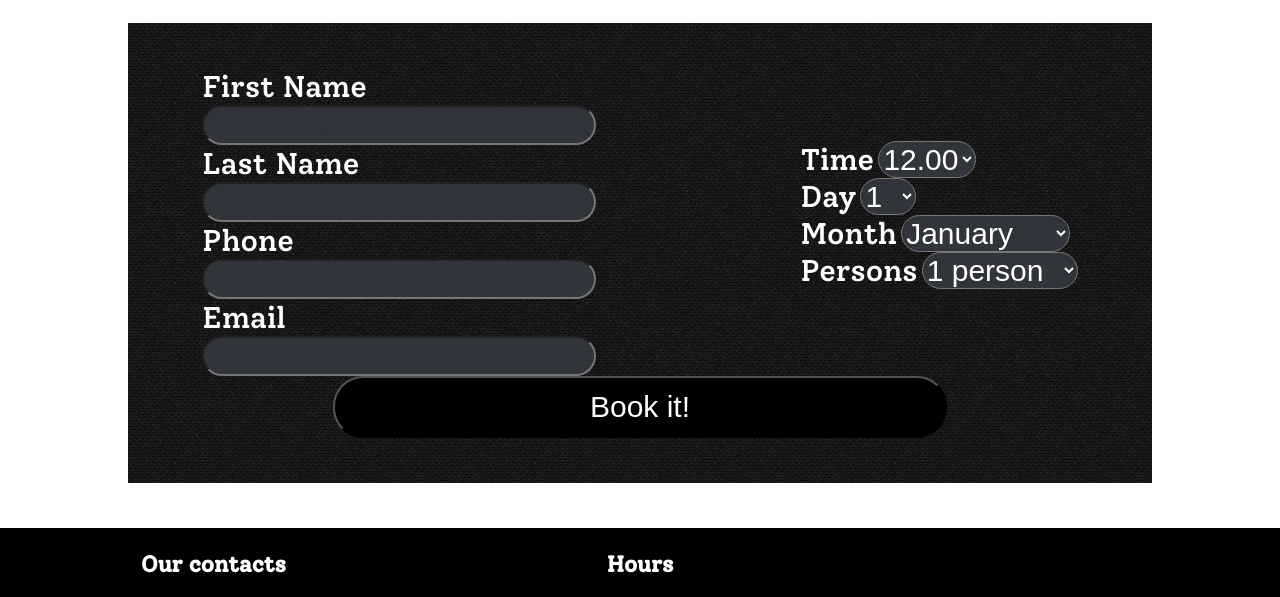
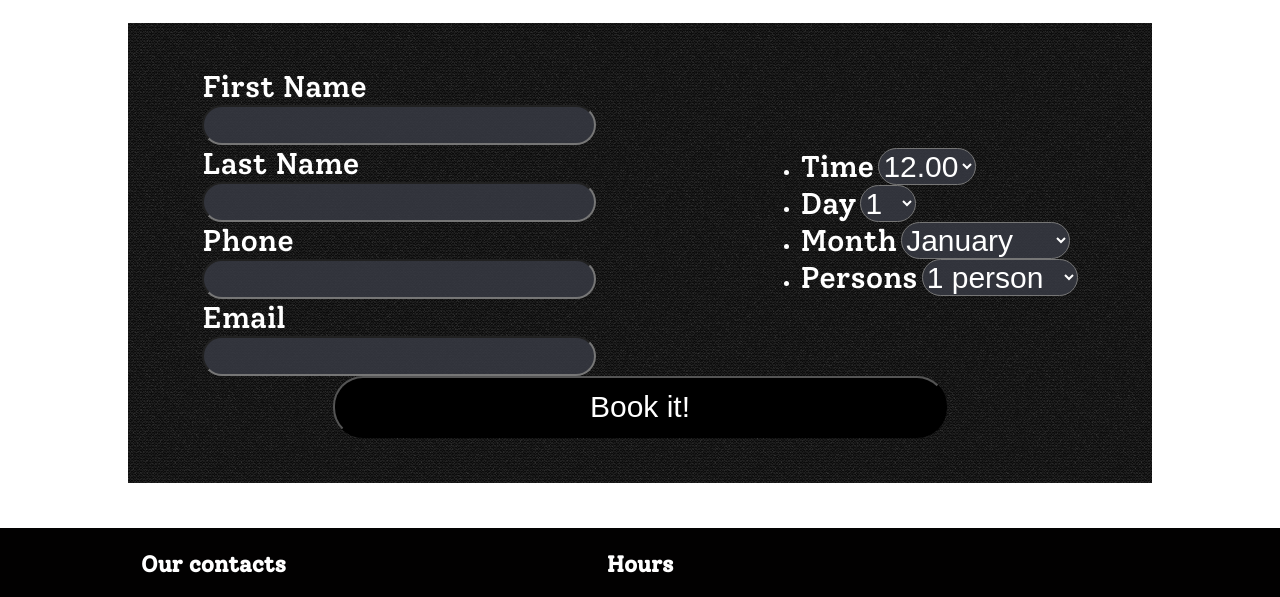
Before and after one commit to Yurk-do/main-project, a plain HTML site: page form.html in a window 1280 px wide. Shown: the part 167-764 px from the top of the page. Drawn offline with Linux system fonts and the light colour scheme; files whose address does not match are found by name.

Commit message:
Update geometry-form.css

```diff
--- a/style/form/geometry-form.css
+++ b/style/form/geometry-form.css
@@ -102,11 +102,6 @@ button {
     padding-right: 2em;
 }
 
-ul {
-    list-style-type: none;
-    margin-top: 0em;
-}
-
 #form-container {
     padding: 3em 0em 3em 0em;
     margin: 3em;
```
